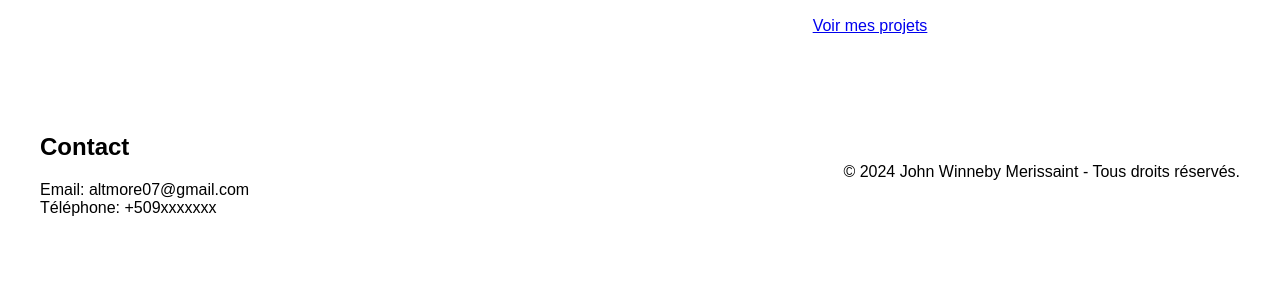
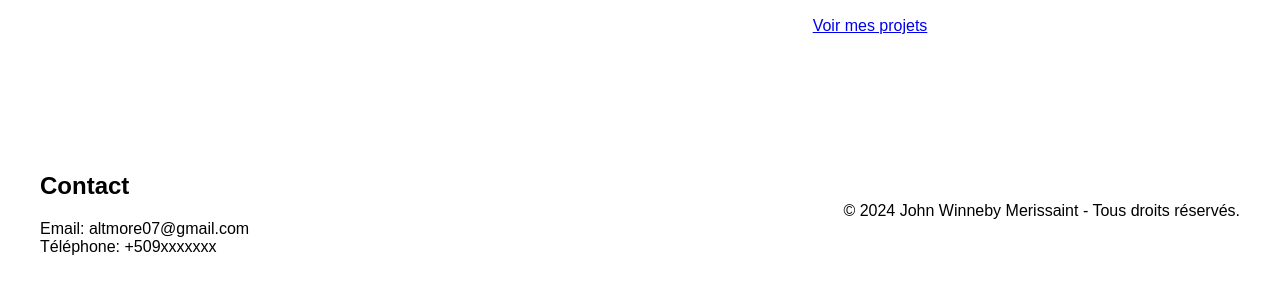
Before and after one commit to JohnWinneby/info.github.io, a plain HTML site: page index.html in a window 1280 px wide. Shown: the part 553-839 px from the top of the page. Before the commit the page ends 800 px from the top, so only its background shows below. Drawn offline with nearby package versions, Linux system fonts and the light colour scheme.

Commit message:
Update style.css

```diff
--- a/style.css
+++ b/style.css
@@ -169,7 +169,7 @@ footer {
     color: #000000;
     padding-top:  1px;
     padding-bottom: 0%;
-    position:fixed;
+    position:none;
     bottom: 0;
     width: 100%;
 }
```
